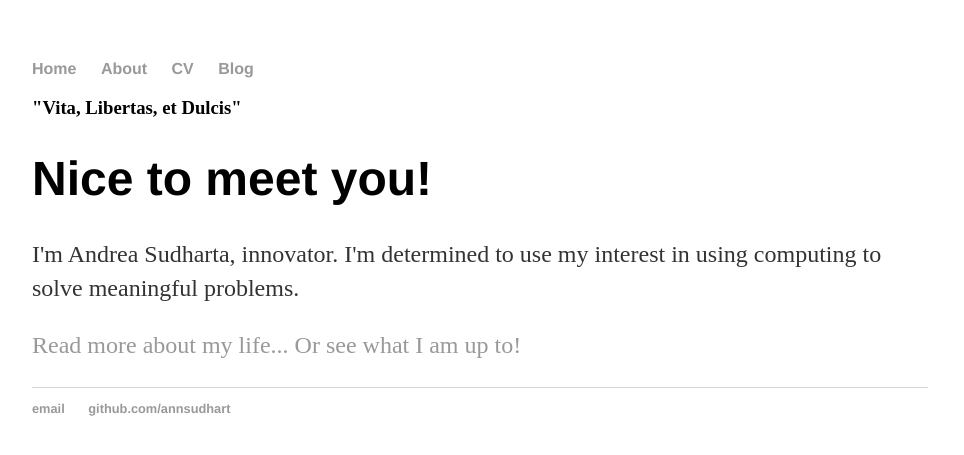
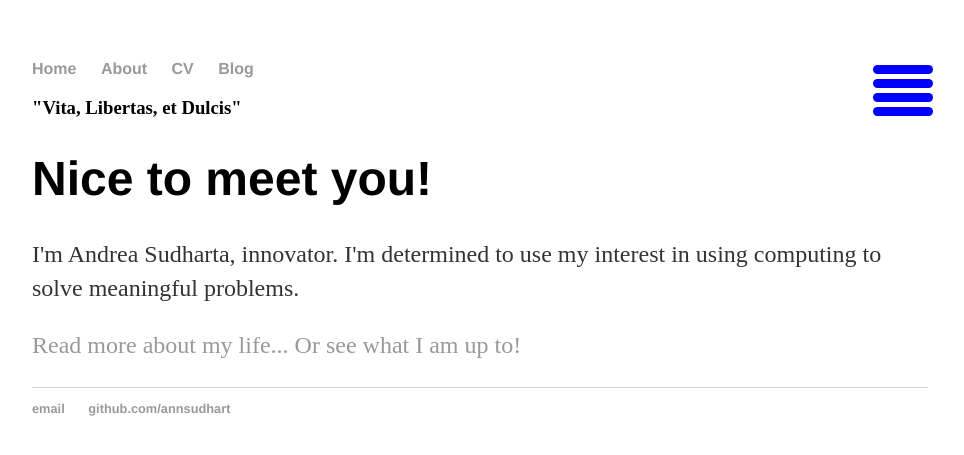
Before and after one commit to annsudhart/annsudhart.github.io, a Jekyll site: the page built from index.html, in a window 1280 px wide. Shown: the top 455 px of the page, without its empty margins (160-1124 px from the left). Built offline with Jekyll 4.4.1, drawn with Linux system fonts in a browser that asks for light colours.

Commit message:
Update default.html
Added a drop down hamburger

```diff
--- a/_layouts/default.html
+++ b/_layouts/default.html
@@ -7,6 +7,12 @@
 		</head>
 		<body>
 			<nav>
+			<div id="nav-icon">
+				<span></span>
+				<span></span>
+				<span></span>
+				<span></span>
+			</div>
 	    		<ul>
 	        		<li><a href="/">Home</a></li>
 		        	<li><a href="/about">About</a></li>
```
